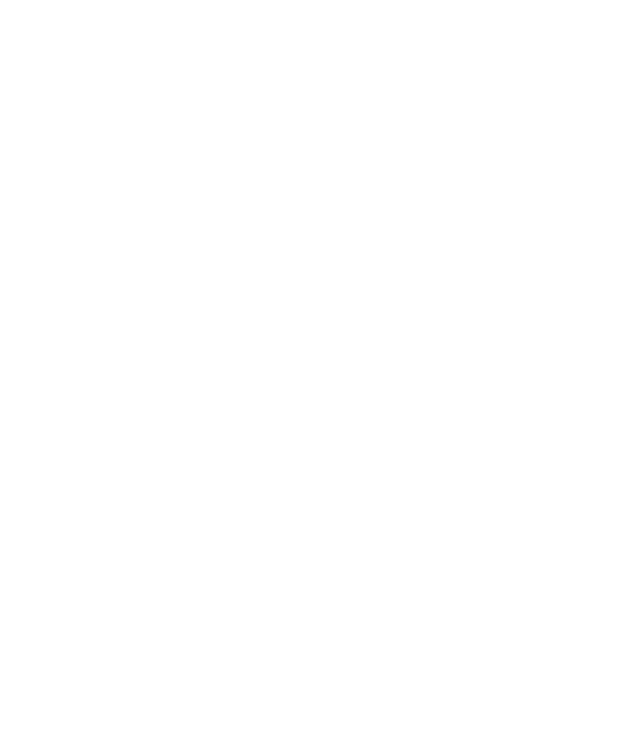
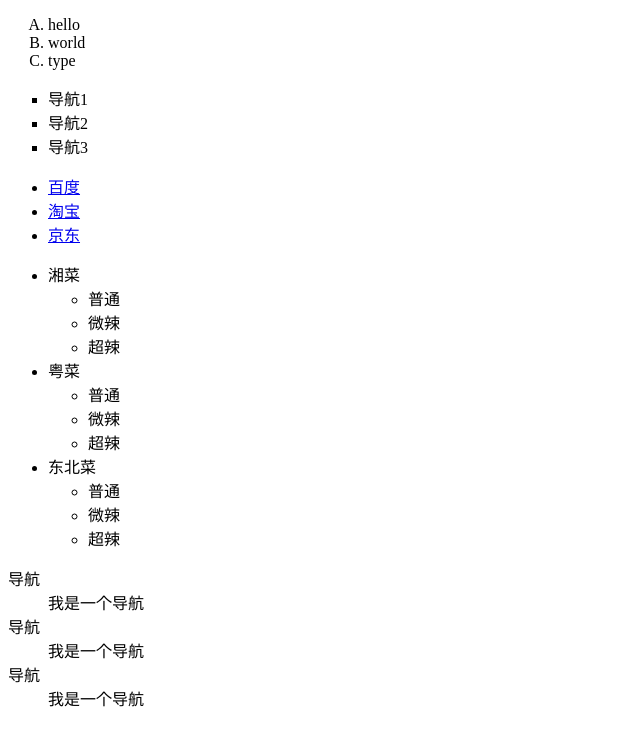
Before and after one commit to Songlengmou/HTMLAll, a plain HTML site: page L02_HTMLTwo/index.html in a window 1280 px wide. Shown: the whole page, without its empty margins (0-640 px from the left). Drawn offline with Linux system fonts and the light colour scheme.

Commit message:
HTML基础元素2

```diff
--- a/L02_HTMLTwo/index.html
+++ b/L02_HTMLTwo/index.html
@@ -1,10 +1,85 @@
 <!DOCTYPE html>
+
+<!-- HTML基础元素2-->
 <html lang="en">
 <head>
     <meta charset="UTF-8">
     <title>Title</title>
+
 </head>
 <body>
+<!--
+  1.有序列表
+    ①ol、li
+    ②嵌套规则
 
+  2.无序列表
+  ①ul、li
+  ②嵌套规则
+  常用：导航栏
+
+  3.type属性
+  ①有序：1、A、a、I、i
+  ②无序：disc、square、circle
+
+  4.列表的嵌套
+
+  5.自定义列表
+     dl  dt  dd
+-->
+
+<ol type="A">
+    <li>hello</li>
+    <li>world</li>
+    <li>type</li>
+</ol>
+
+<ul type="square">
+    <li>导航1</li>
+    <li>导航2</li>
+    <li>导航3</li>
+</ul>
+
+<ul>
+    <li><a href="http://baidu.com">百度</a></li>
+    <li><a href="http://taobao.com">淘宝</a></li>
+    <li><a href="http://jd.com">京东</a></li>
+</ul>
+
+<ul>
+    <li>湘菜
+        <ul>
+            <li>普通</li>
+            <li>微辣</li>
+            <li>超辣</li>
+        </ul>
+    </li>
+    <li>粤菜
+        <ul>
+            <li>普通</li>
+            <li>微辣</li>
+            <li>超辣</li>
+        </ul>
+    </li>
+    <li>东北菜
+        <ul>
+            <li>普通</li>
+            <li>微辣</li>
+            <li>超辣</li>
+        </ul>
+    </li>
+</ul>
+
+<dl>
+    <dt>导航
+    <dd>我是一个导航</dd>
+    </dt>
+    <dt>导航
+    <dd>我是一个导航</dd>
+    </dt>
+    <dt>导航
+    <dd>我是一个导航</dd>
+    </dt>
+</dl>
 </body>
 </html>
```
